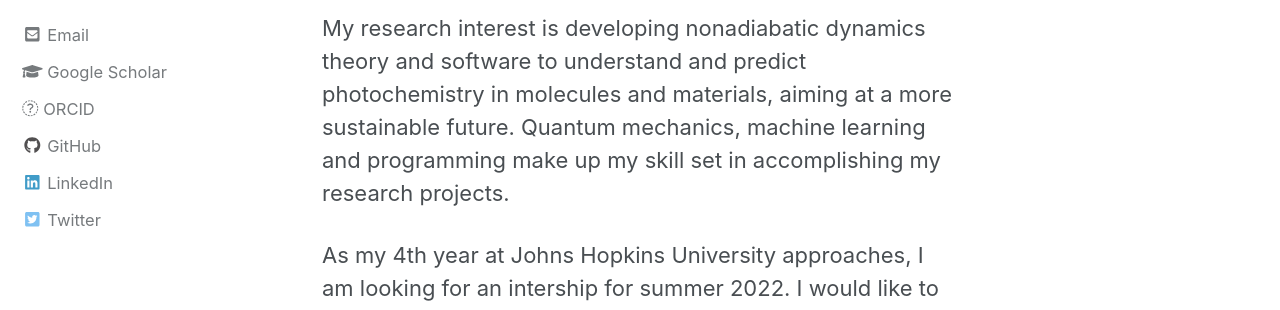
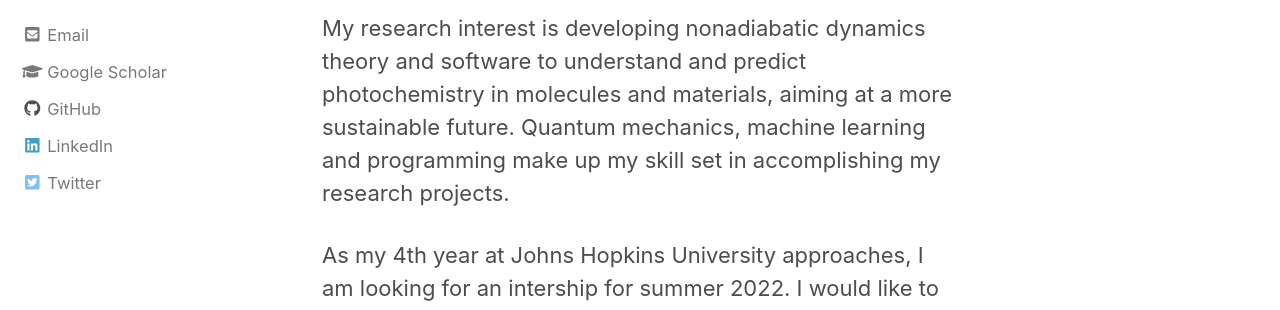
Before and after one commit to YifanShenSZ/YifanShenSZ.github.io, a Jekyll site: the page built from _pages/about.md, in a window 1280 px wide. Shown: the part 349-659 px from the top of the page. Built offline with Jekyll 4.4.1, drawn with Linux system fonts in a browser that asks for light colours; nearby versions of some CDN libraries.

Commit message:
remove orcid because of icon issue

```diff
--- a/_config.yml
+++ b/_config.yml
@@ -105,7 +105,6 @@ author:
   email            : "yifanshensz@jhu.edu"
   googlescholar    : "https://scholar.google.com/citations?user=-Lpl3N4AAAAJ&hl=en-US"
   researchgate     : #"https://www.researchgate.net/profile/Kaihang_Shi"
-  orcid            : "0000-0003-0590-444X"
   github           : "YifanShenSZ"
   gitlab           :
   stackoverflow    : # "123456/username" (the last part of your profile url, e.g. https://stackoverflow.com/users/123456/username)
--- a/_includes/author-profile.html
+++ b/_includes/author-profile.html
@@ -63,10 +63,6 @@
 
       {% if author.researchgate %}
         <li><a href="{{ author.researchgate }}"><i class="fab fa-fw fa-researchgate" aria-hidden="true"></i> ResearchGate</a></li>
-      {% endif %}
-
-      {% if author.orcid %}
-        <li><a href="https://orcid.org/{{ author.orcid }}"><i class="fab fa-orcid"></i> ORCID</a></li>
       {% endif %}
 
       {% if author.github %}
```
